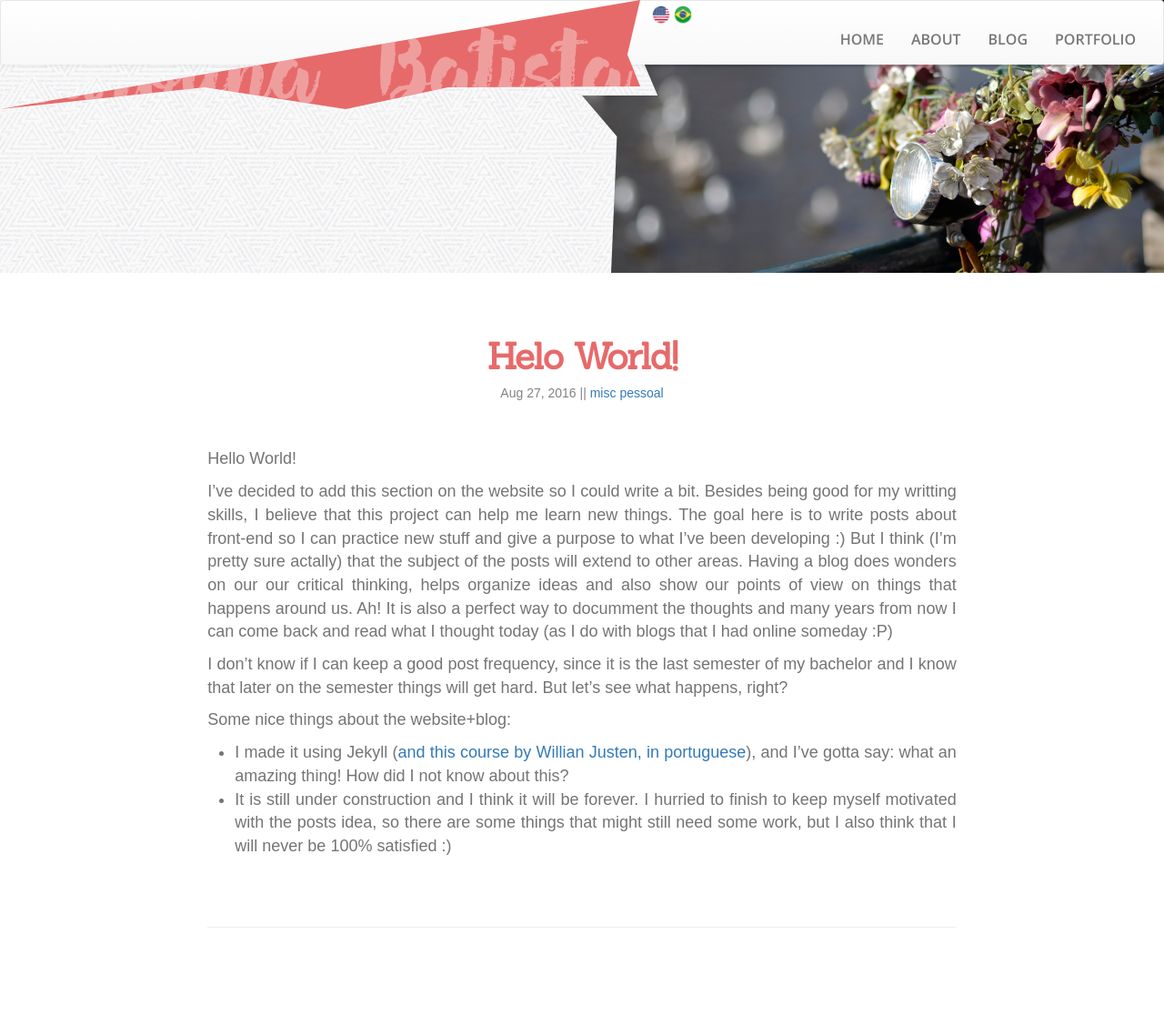
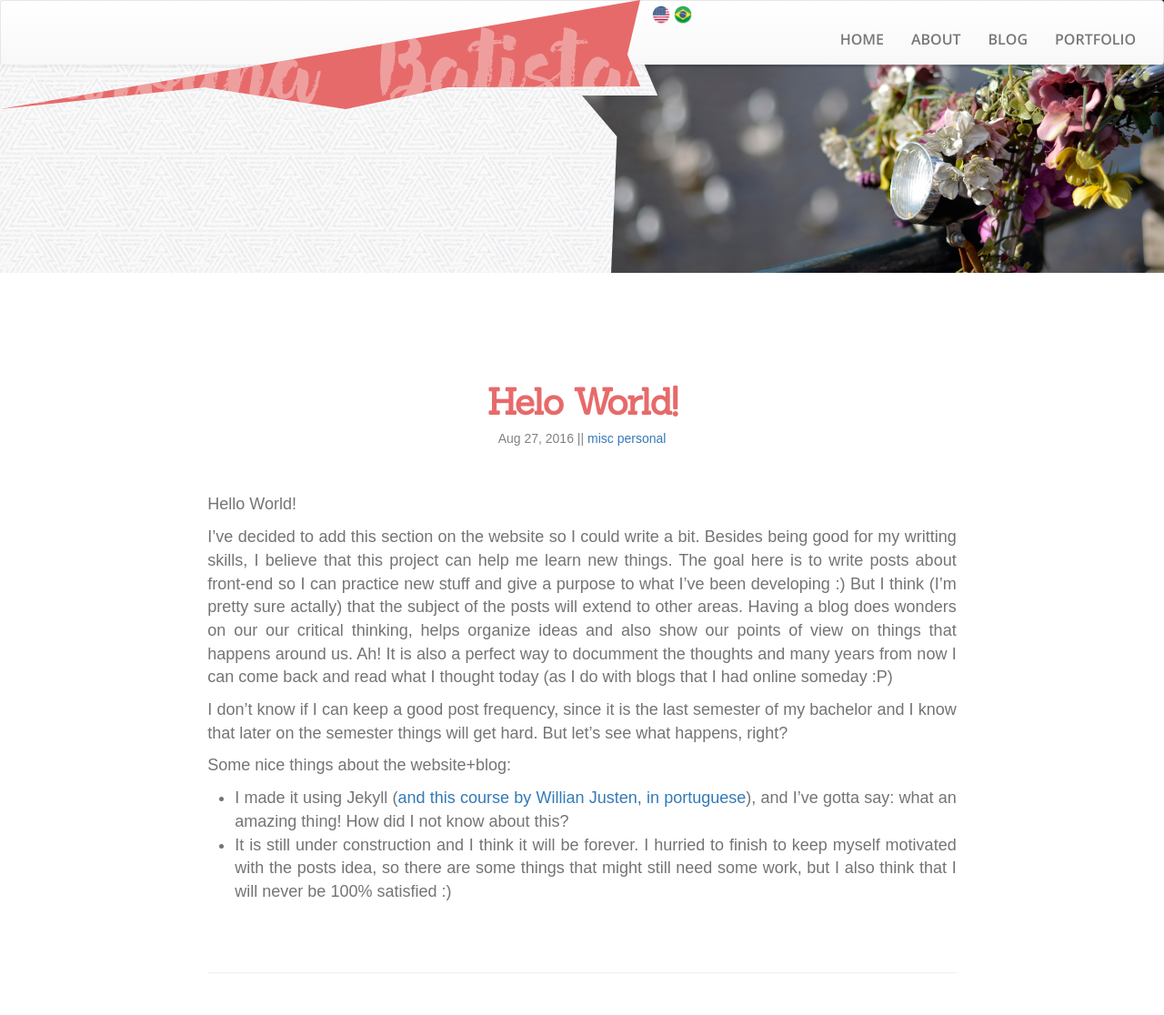
Before and after one commit to csbatista/csbatista.github.io, a Jekyll site: the page built from _posts/2016-08-27-hello-world.md, in a window 1280 px wide. Shown: the whole page at 91% size. Built offline with Jekyll 4.4.1, drawn with Linux system fonts in a browser that asks for light colours; nearby versions of some CDN libraries; some web fonts are replaced; comment, search, counter and statistics services are not loaded; before the commit the page ends 1066 px from its top, so only the background shows below that.

Commit message:
ajustes blog

```diff
--- a/_posts/2016-08-27-hello-world.md
+++ b/_posts/2016-08-27-hello-world.md
@@ -2,8 +2,8 @@
 layout: post
 title:  "Helo World!"
 date:   2016-08-27 19:37:09 -0300
-categories: misc pessoal
-tags: misc pessoal
+categories: misc personal
+tags: misc personal
 images:
     - url: ../foto_home.jpg
 
--- a/_sass/_layout.scss
+++ b/_sass/_layout.scss
@@ -865,6 +865,7 @@ ul.nav li a{
 /*    overflow-y: scroll;
 */    text-align: center;
 
+
     padding: 5%;
     padding-top: 280px;
 
@@ -999,7 +1000,9 @@ z-index: 2;
     }
 }
 article.post{
-    margin-top: 250px;
+    @media screen and (min-width: 800px)  {
+        margin-top: 300px;
+    }
     header{
         margin-bottom: 50px;
     }
@@ -1012,7 +1015,12 @@ article.post{
     left: 0;
     width: 100%;
     height: 300px;
-    z-index: 0;
+    @media screen and (min-width: 800px)  {
+        z-index: 0;
+    }
+    @media screen and (max-width: 800px)  {
+        z-index:-1;
+    }
 }
 
 /*CONTACT*/
```
